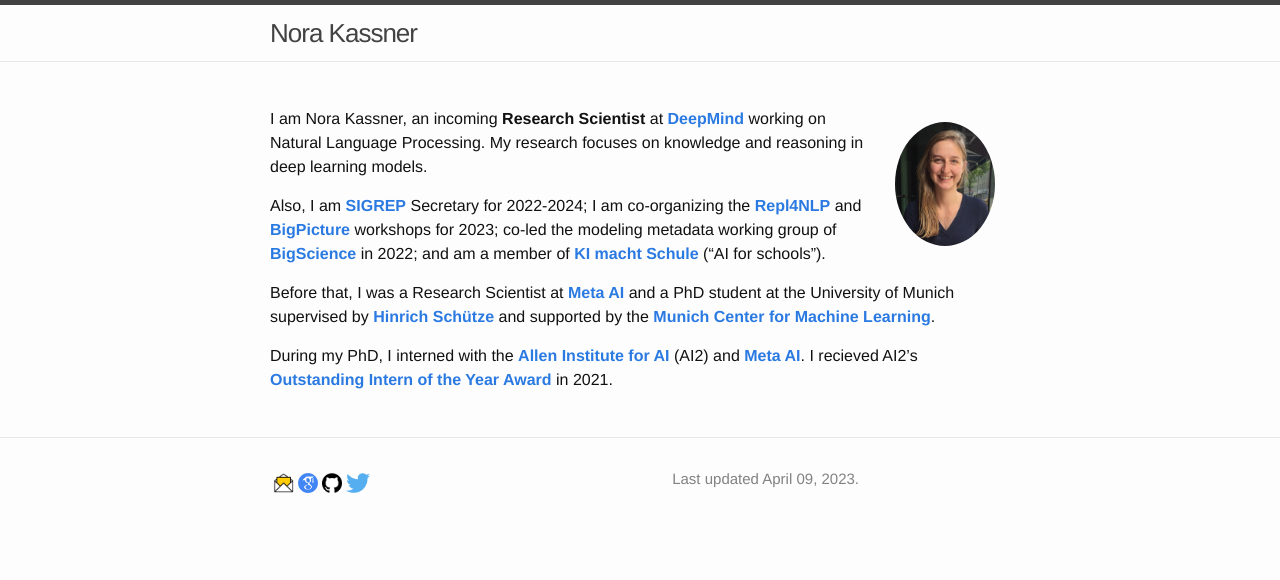
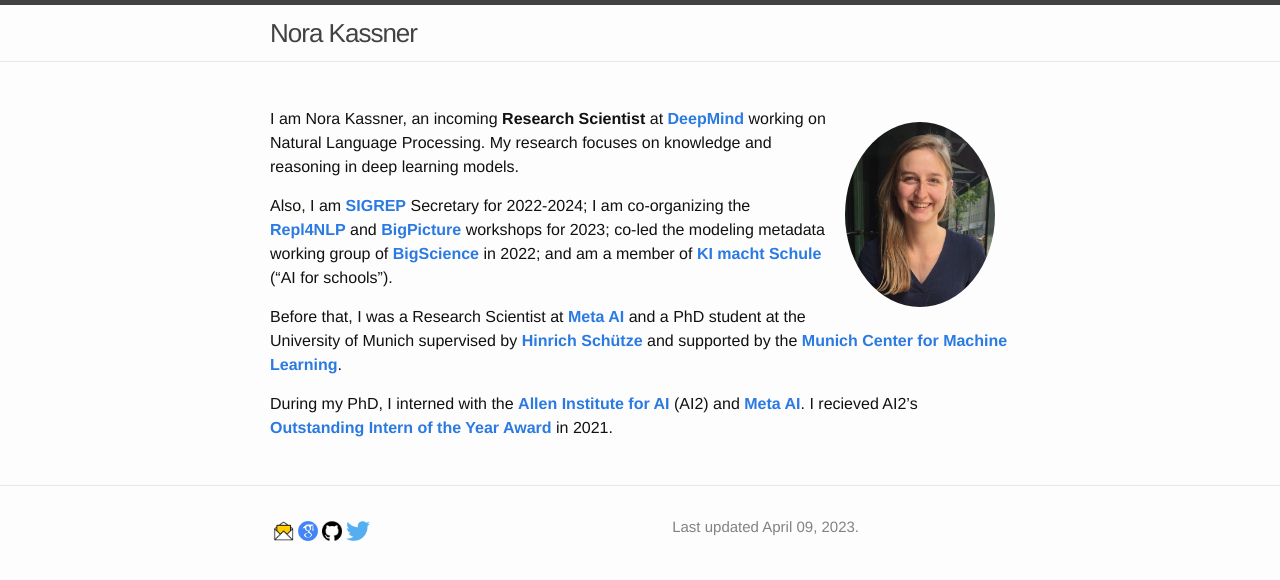
Before and after one commit to norakassner/norakassner.github.io, a Jekyll site: the page built from index.md, in a window 1280 px wide. Shown: the top 580 px of the page. Built offline with Jekyll 4.4.1, drawn with Linux system fonts in a browser that asks for light colours.

Commit message:
Initial commit

```diff
--- a/index.md
+++ b/index.md
@@ -4,7 +4,7 @@ description: I'm Nora and I am a Research Scientist in Natural Language Processi
 ---
 
 <!-- (comment) the image below can be found in img folder of this very project-->
-![nora](./img/people/Foto.jpeg){: style="float: right; margin: 15px 15px; width: 100px; border-radius: 100%" name="nora"}
+![nora](./img/people/Foto.jpeg){: style="float: right; margin: 15px 15px; width: 150px; border-radius: 100%" name="nora"}
 
 
 <!-- <a href= onMouseOver="document.readmore_1.src='/img/people/Foto.jpeg';" onMouseOut="document.readmore_1.src='/img/people/Foto.jpeg';">
```
